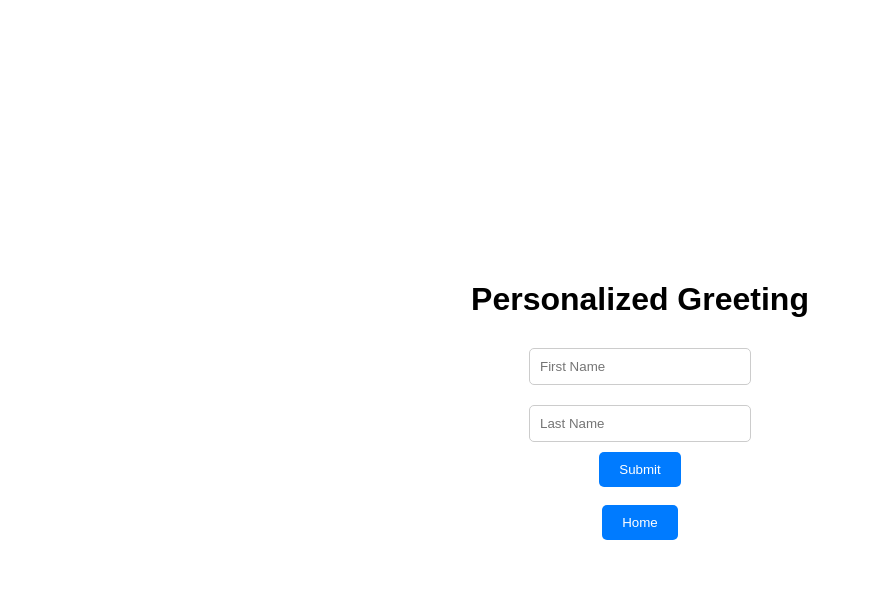
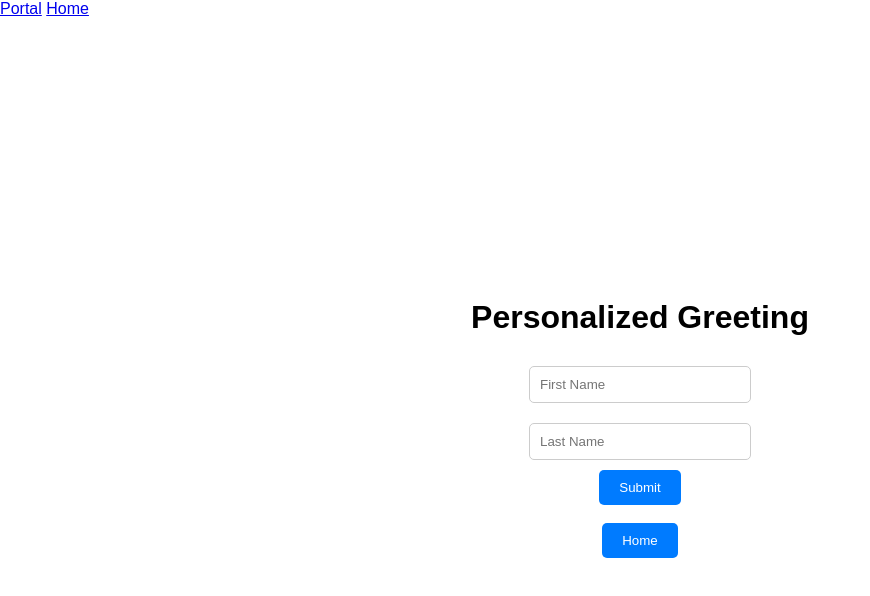
Before and after one commit to Pablo2022i/cs320-project-pc, a React (Create React App) app in the folder src/main/frontend/: page / in a window 1280 px wide. Shown: the top 596 px of the page, without its empty margins (0-870 px from the left). Built offline with nearby package versions, Linux system fonts and the light colour scheme.

Commit message:
Added a NavBar

```diff
--- a/src/main/frontend/src/index.js
+++ b/src/main/frontend/src/index.js
@@ -3,6 +3,7 @@ import ReactDOM from 'react-dom/client';
 import './index.css';
 import App from './App';
 import Home from './Home';
+import Navbar from './navbar';
 import { BrowserRouter, Routes, Route} from 'react-router-dom';
 import reportWebVitals from './reportWebVitals';
 
@@ -11,9 +12,11 @@ const root = ReactDOM.createRoot(document.getElementById('root'));
 root.render(
   <React.StrictMode>
     <BrowserRouter>
+    <Navbar/>
     <Routes>
       <Route path="/" element={<App/>}/>
       <Route path="/Home" element={<Home/>}/>
+      <Route path="*" element={<App />} />  {/* Catch-all route */}
     </Routes>
     </BrowserRouter>
   </React.StrictMode>
--- /dev/null
+++ b/src/main/frontend/src/navbar.js
@@ -0,0 +1,16 @@
+import React from 'react';
+import { Link } from 'react-router-dom';
+
+const Navbar = () => {
+    return (
+        <nav>
+            <div>
+                <Link to="/">Portal</Link>
+                <span> </span>
+                <Link to="/Home">Home</Link>
+            </div>
+        </nav>
+    );
+};
+
+export default Navbar;
```
